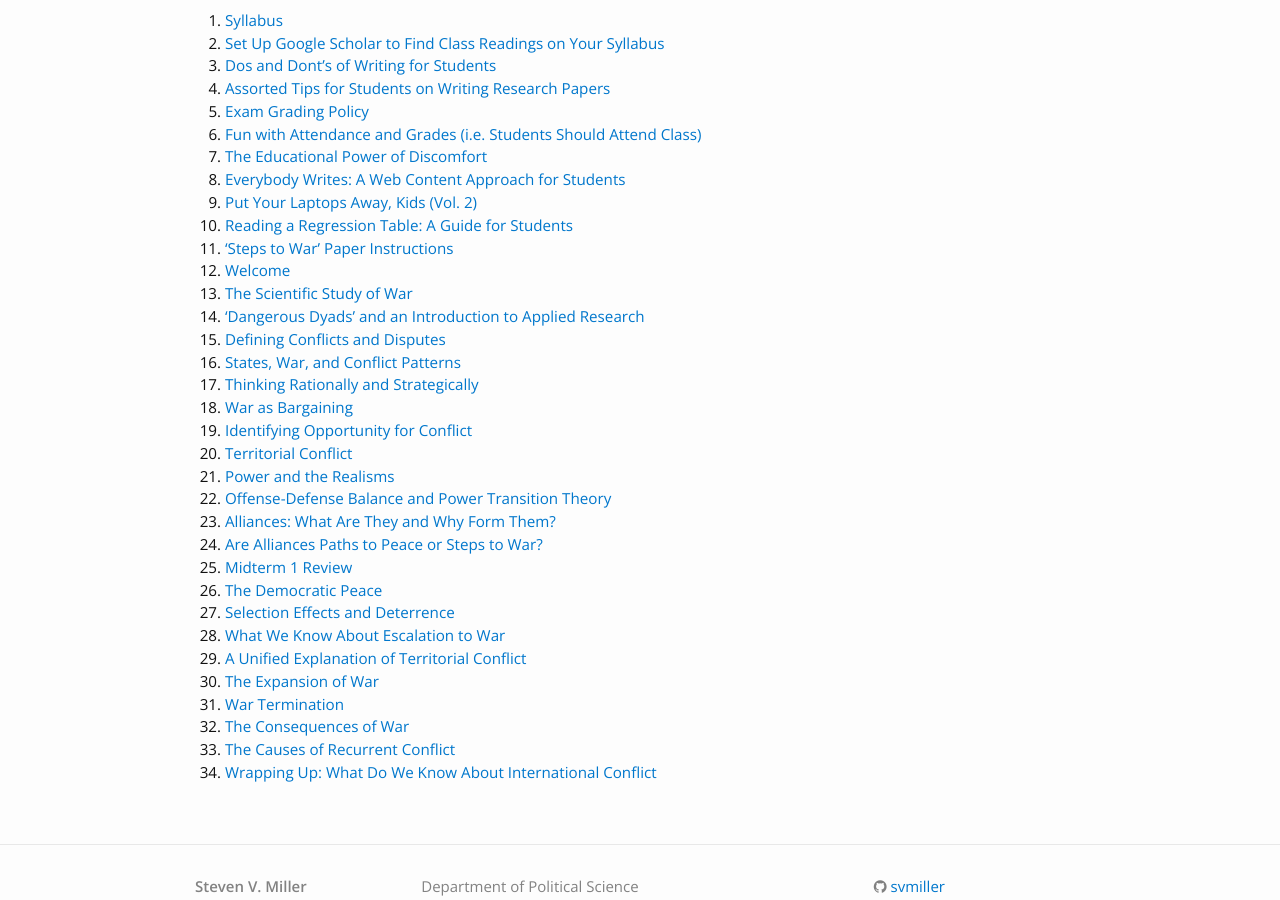
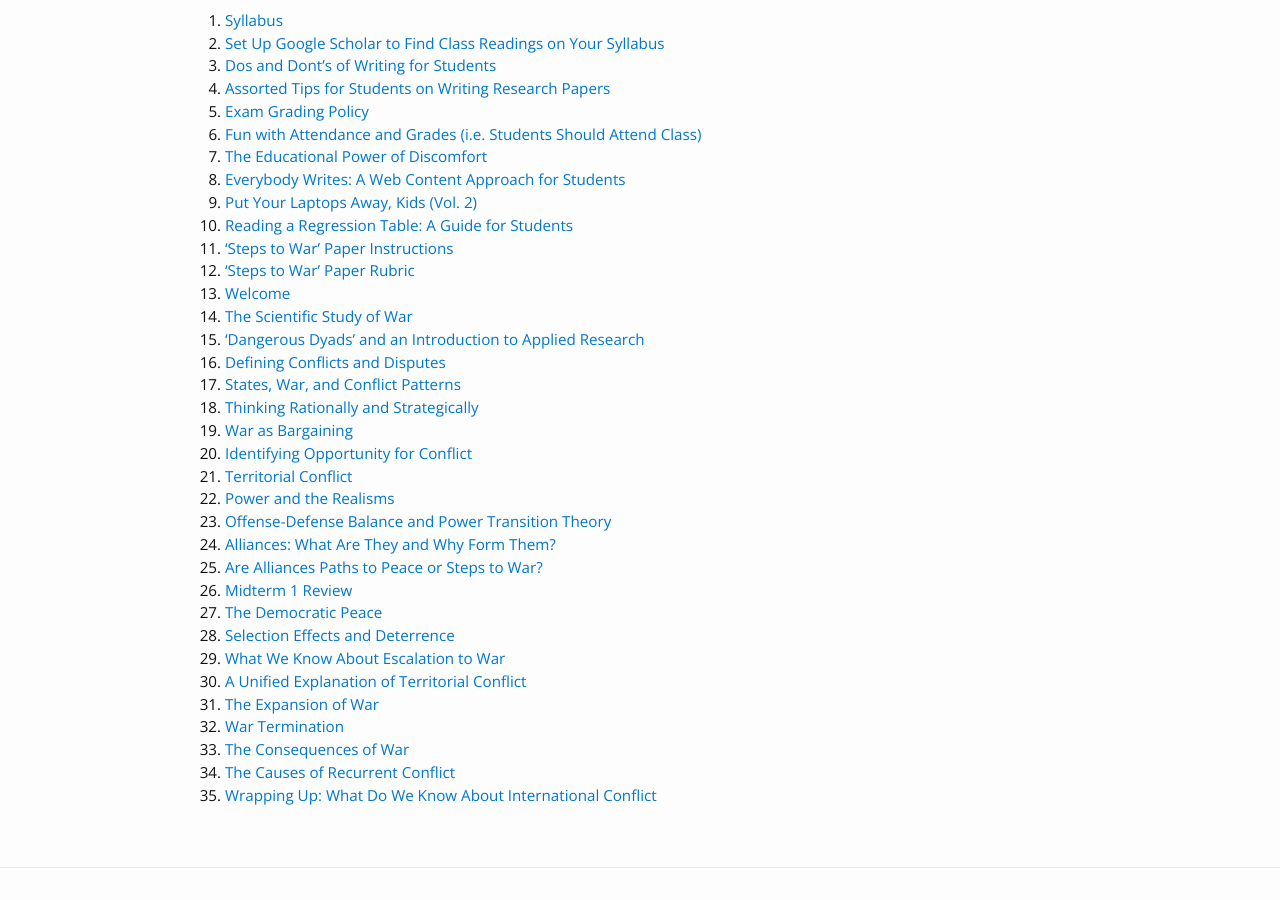
Before and after one commit to svmiller/svmiller.github.io, a Jekyll site: the page built from teaching/posc-3610.md, in a window 1280 px wide and 900 px high, scrolled down 795 px. Built offline with Jekyll 4.4.1, drawn with Linux system fonts in a browser that asks for light colours; nearby versions of some CDN libraries; some web fonts are replaced.

Commit message:
add stw paper rubric

```diff
--- a/teaching/posc-3610.md
+++ b/teaching/posc-3610.md
@@ -22,29 +22,30 @@ The onset, expansion and consequences of inter-state conflict lie at the heart o
 9. [Put Your Laptops Away, Kids (Vol. 2)](http://svmiller.com/blog/2016/05/put-your-laptops-away-2/)
 10. [Reading a Regression Table: A Guide for Students](http://svmiller.com/blog/2014/08/reading-a-regression-table-a-guide-for-students/)
 11. ['Steps to War' Paper Instructions](https://www.dropbox.com/s/rl95hp5xwco1d3u/steps-to-war-assignment.pdf?dl=0)
-11. [Welcome](https://www.dropbox.com/s/hzghhjw8xuynkv4/posc3610-lecture-welcome.pdf?dl=0)
-12. [The Scientific Study of War](https://www.dropbox.com/s/12miyyhlsmgxyuw/posc3610-lecture-scientific-study-war.pdf?dl=0)
-13. ['Dangerous Dyads' and an Introduction to Applied Research](https://www.dropbox.com/s/uxdvpanrcujnt10/posc3610-lecture-dangerous-dyads.pdf?dl=0)
-14. [Defining Conflicts and Disputes](https://www.dropbox.com/s/vkhb32fk40aa559/posc3610-lecture-defining-conflict-disputes.pdf?dl=0)
-15. [States, War, and Conflict Patterns](https://www.dropbox.com/s/6qfz38myn4zprva/posc3610-lecture-states-war-mid-patterns.pdf?dl=0)
-16. [Thinking Rationally and Strategically](https://www.dropbox.com/s/ye1pqtk2ux12guh/posc3610-lecture-rationality-1.pdf?dl=0)
-17. [War as Bargaining](https://www.dropbox.com/s/obf9eg805pmnqmv/posc3610-lecture-rationality-2.pdf?dl=0)
-18. [Identifying Opportunity for Conflict](https://www.dropbox.com/s/3zaax7g1z9le5la/posc3610-lecture-opportunity-conflict.pdf?dl=0)
-19. [Territorial Conflict](https://www.dropbox.com/s/x7ge8udoabr5gcw/posc3610-lecture-territorial-conflict.pdf?dl=0)
-20. [Power and the Realisms](https://www.dropbox.com/s/fnrz8tzs7s8rtpc/posc3610-lecture-power-1.pdf?dl=0)
-21. [Offense-Defense Balance and Power Transition Theory](https://www.dropbox.com/s/ld7p3krskinvtbf/posc3610-lecture-od-balance-ptt.pdf?dl=0)
-22. [Alliances: What Are They and Why Form Them?](https://www.dropbox.com/s/0ddb5bztpohc806/posc3610-lecture-alliance-1.pdf?dl=0)
-23. [Are Alliances Paths to Peace or Steps to War?](https://www.dropbox.com/s/w4s3fk4jzufdvs5/posc3610-lecture-alliance-2.pdf?dl=0)
-24. [Midterm 1 Review](https://www.dropbox.com/s/s1brij7soplzyqo/posc3610-midterm1-review.pdf?dl=0)
-25. [The Democratic Peace](https://www.dropbox.com/s/0cs91l091q9rk2v/posc3610-lecture-dp-1.pdf?dl=0)
-26. [Selection Effects and Deterrence](https://www.dropbox.com/s/31jdg2cjj3iakb2/posc3610-lecture-fearon2002sed.pdf?dl=0)
-27. [What We Know About Escalation to War](https://www.dropbox.com/s/ryuycudbzoyjuih/posc3610-lecture-escalation-1.pdf?dl=0)
-28. [A Unified Explanation of Territorial Conflict](https://www.dropbox.com/s/lsslhohwvntv5u0/posc3610-lecture-escalation-2.pdf?dl=0)
-29. [The Expansion of War](https://www.dropbox.com/s/v23p1o6m5ju56fk/posc3610-lecture-war-evolution-1.pdf?dl=0)
-30. [War Termination](https://www.dropbox.com/s/hd00zca93q8v9t8/posc3610-lecture-war-termination.pdf?dl=0)
-31. [The Consequences of War](https://www.dropbox.com/s/tiimi248rsjdbsq/posc3610-lecture-war-consequences.pdf?dl=0)
-32. [The Causes of Recurrent Conflict](https://www.dropbox.com/s/wci88qaowqfje23/posc3610-lecture-recurrent-conflict.pdf?dl=0)
-33. [Wrapping Up: What Do We Know About International Conflict](https://www.dropbox.com/s/jel27bb08cg50v2/posc3610-lecture-wrapping-up.pdf?dl=0)
+12. ['Steps to War' Paper Rubric](https://www.dropbox.com/s/9tblnpoxn03mlzq/steps-to-war-paper-rubric.pdf?dl=0)
+13. [Welcome](https://www.dropbox.com/s/hzghhjw8xuynkv4/posc3610-lecture-welcome.pdf?dl=0)
+14. [The Scientific Study of War](https://www.dropbox.com/s/12miyyhlsmgxyuw/posc3610-lecture-scientific-study-war.pdf?dl=0)
+15. ['Dangerous Dyads' and an Introduction to Applied Research](https://www.dropbox.com/s/uxdvpanrcujnt10/posc3610-lecture-dangerous-dyads.pdf?dl=0)
+16. [Defining Conflicts and Disputes](https://www.dropbox.com/s/vkhb32fk40aa559/posc3610-lecture-defining-conflict-disputes.pdf?dl=0)
+17. [States, War, and Conflict Patterns](https://www.dropbox.com/s/6qfz38myn4zprva/posc3610-lecture-states-war-mid-patterns.pdf?dl=0)
+18. [Thinking Rationally and Strategically](https://www.dropbox.com/s/ye1pqtk2ux12guh/posc3610-lecture-rationality-1.pdf?dl=0)
+19. [War as Bargaining](https://www.dropbox.com/s/obf9eg805pmnqmv/posc3610-lecture-rationality-2.pdf?dl=0)
+20. [Identifying Opportunity for Conflict](https://www.dropbox.com/s/3zaax7g1z9le5la/posc3610-lecture-opportunity-conflict.pdf?dl=0)
+21. [Territorial Conflict](https://www.dropbox.com/s/x7ge8udoabr5gcw/posc3610-lecture-territorial-conflict.pdf?dl=0)
+22. [Power and the Realisms](https://www.dropbox.com/s/fnrz8tzs7s8rtpc/posc3610-lecture-power-1.pdf?dl=0)
+23. [Offense-Defense Balance and Power Transition Theory](https://www.dropbox.com/s/ld7p3krskinvtbf/posc3610-lecture-od-balance-ptt.pdf?dl=0)
+24. [Alliances: What Are They and Why Form Them?](https://www.dropbox.com/s/0ddb5bztpohc806/posc3610-lecture-alliance-1.pdf?dl=0)
+25. [Are Alliances Paths to Peace or Steps to War?](https://www.dropbox.com/s/w4s3fk4jzufdvs5/posc3610-lecture-alliance-2.pdf?dl=0)
+26. [Midterm 1 Review](https://www.dropbox.com/s/s1brij7soplzyqo/posc3610-midterm1-review.pdf?dl=0)
+27. [The Democratic Peace](https://www.dropbox.com/s/0cs91l091q9rk2v/posc3610-lecture-dp-1.pdf?dl=0)
+28. [Selection Effects and Deterrence](https://www.dropbox.com/s/31jdg2cjj3iakb2/posc3610-lecture-fearon2002sed.pdf?dl=0)
+29. [What We Know About Escalation to War](https://www.dropbox.com/s/ryuycudbzoyjuih/posc3610-lecture-escalation-1.pdf?dl=0)
+30. [A Unified Explanation of Territorial Conflict](https://www.dropbox.com/s/lsslhohwvntv5u0/posc3610-lecture-escalation-2.pdf?dl=0)
+31. [The Expansion of War](https://www.dropbox.com/s/v23p1o6m5ju56fk/posc3610-lecture-war-evolution-1.pdf?dl=0)
+32. [War Termination](https://www.dropbox.com/s/hd00zca93q8v9t8/posc3610-lecture-war-termination.pdf?dl=0)
+33. [The Consequences of War](https://www.dropbox.com/s/tiimi248rsjdbsq/posc3610-lecture-war-consequences.pdf?dl=0)
+34. [The Causes of Recurrent Conflict](https://www.dropbox.com/s/wci88qaowqfje23/posc3610-lecture-recurrent-conflict.pdf?dl=0)
+35. [Wrapping Up: What Do We Know About International Conflict](https://www.dropbox.com/s/jel27bb08cg50v2/posc3610-lecture-wrapping-up.pdf?dl=0)
 
 <!--
 1. [Syllabus](https://www.dropbox.com/s/issmjjkzl8cjtt5/posc3610-fall2017-syllabus.pdf?dl=0)
```
